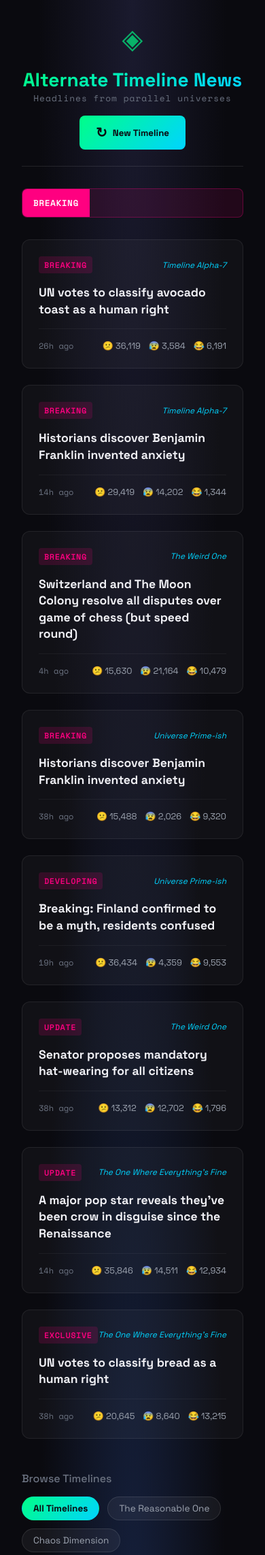
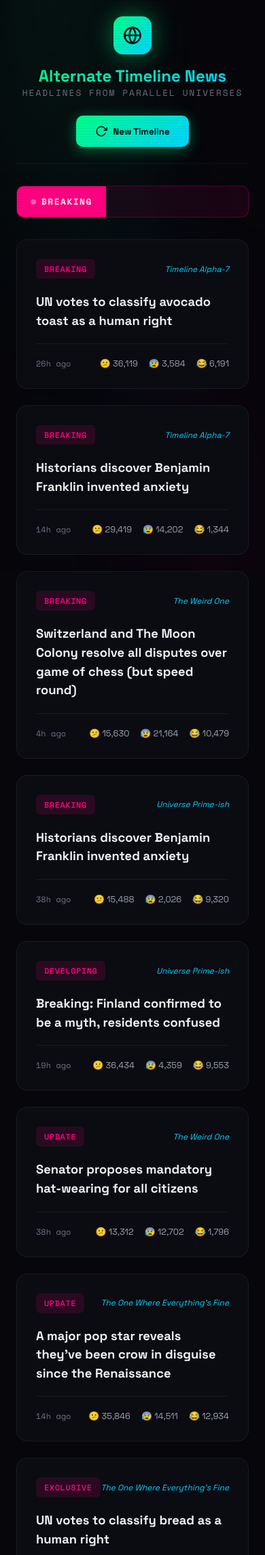
Before and after one commit to violentlydelightful/alternate-timeline-news, a Flask app: page / in a window 390 px wide. Shown: the top 2287 px of the page at 68% size. Run offline with Flask 3, Linux system fonts and the light colour scheme.

Commit message:
Polish UI with enhanced cyberpunk retro-futuristic theme
- Added CSS custom properties for theming
- Enhanced animated nebula background with multiple gradients
- Added subtle scanlines effect for retro CRT feel
- Replaced text icon with SVG globe for logo
- Added pulsing glow effect to logo icon
- Added blinking indicator to BREAKING ticker
- Enhanced news cards with gradient top border on hover
- Improved card hover with multiple box-shadow layers
- Added SVG icons to buttons and section headers
- Better responsive styling

Co-Authored-By: Claude Opus 4.5 <noreply@anthropic.com>

```diff
--- a/static/style.css
+++ b/static/style.css
@@ -1,22 +1,82 @@
-/* Alternate Timeline News - Retro-futuristic news styling */
+/* Alternate Timeline News - Cyberpunk Retro-futuristic Theme */
 @import url('https://fonts.googleapis.com/css2?family=Space+Grotesk:wght@400;500;700&family=Space+Mono&display=swap');
 
 * { margin: 0; padding: 0; box-sizing: border-box; }
 
+:root {
+    --bg-void: #06060b;
+    --bg-card: rgba(12, 12, 20, 0.95);
+    --glass-border: rgba(255, 255, 255, 0.06);
+    --text-primary: #f0f0f5;
+    --text-secondary: #9ca3af;
+    --text-muted: #6b7280;
+    --accent-green: #00ff88;
+    --accent-cyan: #00d4ff;
+    --accent-pink: #ff0080;
+    --accent-purple: #a855f7;
+    --gradient-neon: linear-gradient(135deg, #00ff88, #00d4ff);
+    --gradient-hot: linear-gradient(90deg, #00ff88, #00d4ff, #ff0080);
+    --glow-green: rgba(0, 255, 136, 0.4);
+    --glow-pink: rgba(255, 0, 128, 0.4);
+}
+
 body {
     font-family: 'Space Grotesk', sans-serif;
-    background: #0a0a0f;
-    color: #e8e6f0;
+    background: var(--bg-void);
+    color: var(--text-primary);
     min-height: 100vh;
+    position: relative;
+}
+
+body::before {
+    content: '';
+    position: fixed;
+    top: 0;
+    left: 0;
+    right: 0;
+    bottom: 0;
     background-image:
-        radial-gradient(ellipse at top, #1a1a2e 0%, transparent 50%),
-        radial-gradient(ellipse at bottom, #16213e 0%, transparent 50%);
+        radial-gradient(ellipse at 20% 0%, rgba(0, 255, 136, 0.08) 0%, transparent 50%),
+        radial-gradient(ellipse at 80% 100%, rgba(255, 0, 128, 0.06) 0%, transparent 50%),
+        radial-gradient(ellipse at 50% 50%, rgba(0, 212, 255, 0.04) 0%, transparent 60%);
+    z-index: -1;
+    animation: nebulaPulse 20s ease-in-out infinite alternate;
+}
+
+@keyframes nebulaPulse {
+    0% { opacity: 0.6; }
+    100% { opacity: 1; }
+}
+
+/* Scanlines effect */
+body::after {
+    content: '';
+    position: fixed;
+    top: 0;
+    left: 0;
+    right: 0;
+    bottom: 0;
+    background: repeating-linear-gradient(
+        0deg,
+        transparent,
+        transparent 2px,
+        rgba(0, 0, 0, 0.03) 2px,
+        rgba(0, 0, 0, 0.03) 4px
+    );
+    pointer-events: none;
+    z-index: 1000;
 }
 
 .container {
     max-width: 1000px;
     margin: 0 auto;
     padding: 2rem;
+    animation: fadeIn 0.6s ease;
+}
+
+@keyframes fadeIn {
+    from { opacity: 0; transform: translateY(20px); }
+    to { opacity: 1; transform: translateY(0); }
 }
 
 /* Header */
@@ -26,7 +86,7 @@ header {
     align-items: center;
     margin-bottom: 2rem;
     padding-bottom: 1.5rem;
-    border-bottom: 1px solid rgba(255, 255, 255, 0.1);
+    border-bottom: 1px solid var(--glass-border);
 }
 
 .logo {
@@ -36,20 +96,36 @@ header {
 }
 
 .logo-icon {
-    font-size: 2.5rem;
-    color: #00ff88;
-    animation: pulse 2s ease-in-out infinite;
+    width: 56px;
+    height: 56px;
+    background: var(--gradient-neon);
+    border-radius: 14px;
+    display: flex;
+    align-items: center;
+    justify-content: center;
+    box-shadow: 0 0 30px var(--glow-green);
+    animation: iconPulse 3s ease-in-out infinite;
 }
 
-@keyframes pulse {
-    0%, 100% { opacity: 1; }
-    50% { opacity: 0.5; }
+.logo-icon svg {
+    width: 28px;
+    height: 28px;
+    stroke: var(--bg-void);
+}
+
+@keyframes iconPulse {
+    0%, 100% {
+        box-shadow: 0 0 30px var(--glow-green);
+    }
+    50% {
+        box-shadow: 0 0 50px var(--glow-green), 0 0 80px rgba(0, 255, 136, 0.2);
+    }
 }
 
 h1 {
-    font-size: 1.75rem;
+    font-size: 1.85rem;
     font-weight: 700;
-    background: linear-gradient(135deg, #00ff88, #00d4ff);
+    background: var(--gradient-neon);
     -webkit-background-clip: text;
     -webkit-text-fill-color: transparent;
     background-clip: text;
@@ -58,66 +134,86 @@ h1 {
 .tagline {
     font-family: 'Space Mono', monospace;
     font-size: 0.8rem;
-    color: #6b7280;
-    letter-spacing: 1px;
+    color: var(--text-muted);
+    letter-spacing: 2px;
+    text-transform: uppercase;
 }
 
 .btn-refresh {
-    background: linear-gradient(135deg, #00ff88, #00d4ff);
+    background: var(--gradient-neon);
     border: none;
-    color: #0a0a0f;
-    padding: 0.75rem 1.5rem;
-    border-radius: 8px;
+    color: var(--bg-void);
+    padding: 0.875rem 1.75rem;
+    border-radius: 10px;
     font-family: inherit;
     font-weight: 600;
     cursor: pointer;
     display: flex;
     align-items: center;
     gap: 0.5rem;
-    transition: transform 0.2s, box-shadow 0.2s;
+    transition: all 0.3s;
+    box-shadow: 0 4px 20px var(--glow-green);
 }
 
 .btn-refresh:hover {
-    transform: scale(1.05);
-    box-shadow: 0 0 20px rgba(0, 255, 136, 0.4);
+    transform: translateY(-3px) scale(1.02);
+    box-shadow: 0 8px 30px var(--glow-green);
 }
 
-.btn-refresh span {
-    font-size: 1.25rem;
+.btn-refresh svg {
+    width: 18px;
+    height: 18px;
 }
 
 /* Ticker */
 .ticker {
     display: flex;
-    background: rgba(255, 0, 128, 0.1);
-    border: 1px solid rgba(255, 0, 128, 0.3);
-    border-radius: 8px;
+    background: rgba(255, 0, 128, 0.08);
+    border: 1px solid rgba(255, 0, 128, 0.25);
+    border-radius: 10px;
     overflow: hidden;
     margin-bottom: 2rem;
 }
 
 .ticker-label {
-    background: #ff0080;
+    background: var(--accent-pink);
     color: white;
-    padding: 0.75rem 1rem;
+    padding: 0.875rem 1.25rem;
     font-family: 'Space Mono', monospace;
     font-weight: 700;
     font-size: 0.75rem;
-    letter-spacing: 1px;
+    letter-spacing: 2px;
+    display: flex;
+    align-items: center;
+    gap: 0.5rem;
+}
+
+.ticker-label::before {
+    content: '';
+    width: 8px;
+    height: 8px;
+    background: white;
+    border-radius: 50%;
+    animation: blink 1s ease-in-out infinite;
+}
+
+@keyframes blink {
+    0%, 100% { opacity: 1; }
+    50% { opacity: 0.3; }
 }
 
 .ticker-content {
     flex: 1;
-    padding: 0.75rem 1rem;
+    padding: 0.875rem 1.25rem;
     font-size: 0.85rem;
-    color: #ff80bf;
+    color: rgba(255, 128, 191, 0.9);
     overflow: hidden;
     white-space: nowrap;
 }
 
 .ticker-content span {
     display: inline-block;
-    animation: scroll 20s linear infinite;
+    animation: scroll 25s linear infinite;
 }
 
 @keyframes scroll {
@@ -134,11 +230,12 @@ h1 {
 }
 
 .news-card {
-    background: rgba(255, 255, 255, 0.03);
-    border: 1px solid rgba(255, 255, 255, 0.08);
-    border-radius: 12px;
-    padding: 1.5rem;
-    transition: all 0.3s ease;
+    background: var(--bg-card);
+    backdrop-filter: blur(20px);
+    border: 1px solid var(--glass-border);
+    border-radius: 16px;
+    padding: 1.75rem;
+    transition: all 0.4s cubic-bezier(0.4, 0, 0.2, 1);
     position: relative;
     overflow: hidden;
 }
@@ -150,15 +247,18 @@ h1 {
     left: 0;
     right: 0;
     height: 3px;
-    background: linear-gradient(90deg, #00ff88, #00d4ff, #ff0080);
+    background: var(--gradient-hot);
     opacity: 0;
     transition: opacity 0.3s;
 }
 
 .news-card:hover {
-    background: rgba(255, 255, 255, 0.06);
-    transform: translateY(-4px);
-    box-shadow: 0 8px 30px rgba(0, 255, 136, 0.1);
+    background: rgba(20, 20, 35, 0.95);
+    transform: translateY(-6px);
+    box-shadow:
+        0 20px 40px rgba(0, 0, 0, 0.4),
+        0 0 40px rgba(0, 255, 136, 0.1);
+    border-color: rgba(0, 255, 136, 0.2);
 }
 
 .news-card:hover::before {
@@ -169,32 +269,33 @@ h1 {
     display: flex;
     justify-content: space-between;
     align-items: center;
-    margin-bottom: 1rem;
+    margin-bottom: 1.25rem;
 }
 
 .category {
     font-family: 'Space Mono', monospace;
     font-size: 0.7rem;
     font-weight: 700;
-    color: #ff0080;
-    background: rgba(255, 0, 128, 0.15);
-    padding: 0.25rem 0.5rem;
-    border-radius: 4px;
+    color: var(--accent-pink);
+    background: rgba(255, 0, 128, 0.12);
+    padding: 0.375rem 0.75rem;
+    border-radius: 6px;
     letter-spacing: 1px;
+    text-transform: uppercase;
 }
 
 .timeline {
     font-size: 0.75rem;
-    color: #00d4ff;
+    color: var(--accent-cyan);
     font-style: italic;
 }
 
 .headline {
-    font-size: 1.1rem;
+    font-size: 1.15rem;
     font-weight: 600;
-    line-height: 1.4;
-    margin-bottom: 1rem;
-    color: #f0f0f5;
+    line-height: 1.5;
+    margin-bottom: 1.25rem;
+    color: var(--text-primary);
     transition: text-shadow 0.1s;
 }
 
@@ -202,24 +303,27 @@ h1 {
     display: flex;
     justify-content: space-between;
     align-items: center;
-    padding-top: 1rem;
-    border-top: 1px solid rgba(255, 255, 255, 0.05);
+    padding-top: 1.25rem;
+    border-top: 1px solid var(--glass-border);
 }
 
 .time {
     font-family: 'Space Mono', monospace;
     font-size: 0.75rem;
-    color: #6b7280;
+    color: var(--text-muted);
 }
 
 .reactions {
     display: flex;
-    gap: 0.75rem;
+    gap: 1rem;
 }
 
 .reaction {
     font-size: 0.8rem;
-    color: #9ca3af;
+    color: var(--text-secondary);
+    display: flex;
+    align-items: center;
+    gap: 0.25rem;
 }
 
 /* Timeline Selector */
@@ -229,9 +333,18 @@ h1 {
 
 .timeline-selector h2 {
     font-size: 1rem;
-    color: #6b7280;
-    margin-bottom: 1rem;
+    color: var(--text-muted);
+    margin-bottom: 1.25rem;
     font-weight: 500;
+    display: flex;
+    align-items: center;
+    gap: 0.5rem;
+}
+
+.timeline-selector h2 svg {
+    width: 18px;
+    height: 18px;
+    stroke: var(--accent-cyan);
 }
 
 .timeline-chips {
@@ -241,44 +354,53 @@ h1 {
 }
 
 .timeline-chip {
-    background: rgba(255, 255, 255, 0.05);
-    border: 1px solid rgba(255, 255, 255, 0.1);
-    color: #9ca3af;
-    padding: 0.5rem 1rem;
-    border-radius: 20px;
+    background: var(--bg-card);
+    border: 1px solid var(--glass-border);
+    color: var(--text-secondary);
+    padding: 0.625rem 1.25rem;
+    border-radius: 25px;
     font-family: inherit;
     font-size: 0.85rem;
     cursor: pointer;
-    transition: all 0.2s;
+    transition: all 0.3s;
 }
 
 .timeline-chip:hover {
     background: rgba(0, 255, 136, 0.1);
     border-color: rgba(0, 255, 136, 0.3);
-    color: #00ff88;
+    color: var(--accent-green);
 }
 
 .timeline-chip.active {
-    background: linear-gradient(135deg, #00ff88, #00d4ff);
-    color: #0a0a0f;
+    background: var(--gradient-neon);
+    color: var(--bg-void);
     border-color: transparent;
     font-weight: 600;
+    box-shadow: 0 4px 15px var(--glow-green);
 }
 
 /* Footer */
 footer {
     text-align: center;
-    padding: 2rem;
-    border-top: 1px solid rgba(255, 255, 255, 0.05);
-    color: #4b5563;
+    padding: 2.5rem;
+    border-top: 1px solid var(--glass-border);
+    color: var(--text-muted);
     font-size: 0.85rem;
+}
+
+footer svg {
+    width: 16px;
+    height: 16px;
+    stroke: var(--accent-cyan);
+    vertical-align: middle;
+    margin-right: 0.5rem;
 }
 
 .disclaimer {
     font-size: 0.75rem;
-    margin-top: 0.5rem;
+    margin-top: 0.75rem;
     font-style: italic;
-    color: #374151;
+    color: rgba(107, 114, 128, 0.7);
 }
 
 /* Responsive */
@@ -289,12 +411,20 @@ footer {
 
     header {
         flex-direction: column;
-        gap: 1rem;
+        gap: 1.5rem;
         text-align: center;
     }
 
     .logo {
         flex-direction: column;
+    }
+
+    .container {
+        padding: 1.5rem;
+    }
+
+    h1 {
+        font-size: 1.5rem;
     }
 }
 
@@ -309,5 +439,5 @@ footer {
 }
 
 .news-card:hover .headline {
-    animation: glitch 0.1s ease-in-out;
+    animation: glitch 0.15s ease-in-out;
 }
--- a/templates/index.html
+++ b/templates/index.html
@@ -10,14 +10,24 @@
     <div class="container">
         <header>
             <div class="logo">
-                <span class="logo-icon">◈</span>
+                <div class="logo-icon">
+                    <svg viewBox="0 0 24 24" fill="none" stroke="currentColor" stroke-width="2">
+                        <circle cx="12" cy="12" r="10"/>
+                        <path d="M2 12h20"/>
+                        <path d="M12 2a15.3 15.3 0 0 1 4 10 15.3 15.3 0 0 1-4 10 15.3 15.3 0 0 1-4-10 15.3 15.3 0 0 1 4-10z"/>
+                    </svg>
+                </div>
                 <div class="logo-text">
                     <h1>Alternate Timeline News</h1>
                     <p class="tagline">Headlines from parallel universes</p>
                 </div>
             </div>
             <button class="btn-refresh" onclick="location.reload()">
-                <span>↻</span> New Timeline
+                <svg viewBox="0 0 24 24" fill="none" stroke="currentColor" stroke-width="2">
+                    <polyline points="23 4 23 10 17 10"/>
+                    <path d="M20.49 15a9 9 0 1 1-2.12-9.36L23 10"/>
+                </svg>
+                New Timeline
             </button>
         </header>
 
@@ -49,7 +59,12 @@
         </main>
 
         <section class="timeline-selector">
-            <h2>Browse Timelines</h2>
+            <h2>
+                <svg viewBox="0 0 24 24" fill="none" stroke="currentColor" stroke-width="2">
+                    <path d="M22 12h-4l-3 9L9 3l-3 9H2"/>
+                </svg>
+                Browse Timelines
+            </h2>
             <div class="timeline-chips">
                 <button class="timeline-chip active">All Timelines</button>
                 <button class="timeline-chip">The Reasonable One</button>
@@ -60,7 +75,12 @@
         </section>
 
         <footer>
-            <p>Transmitting from the space between realities since [TEMPORAL ERROR]</p>
+            <p>
+                <svg viewBox="0 0 24 24" fill="none" stroke="currentColor" stroke-width="2">
+                    <path d="M5 12h14"/><path d="M12 5l7 7-7 7"/>
+                </svg>
+                Transmitting from the space between realities since [TEMPORAL ERROR]
+            </p>
             <p class="disclaimer">These headlines are from parallel universes and may not apply to your timeline. Please do not attempt to verify.</p>
         </footer>
     </div>
```
